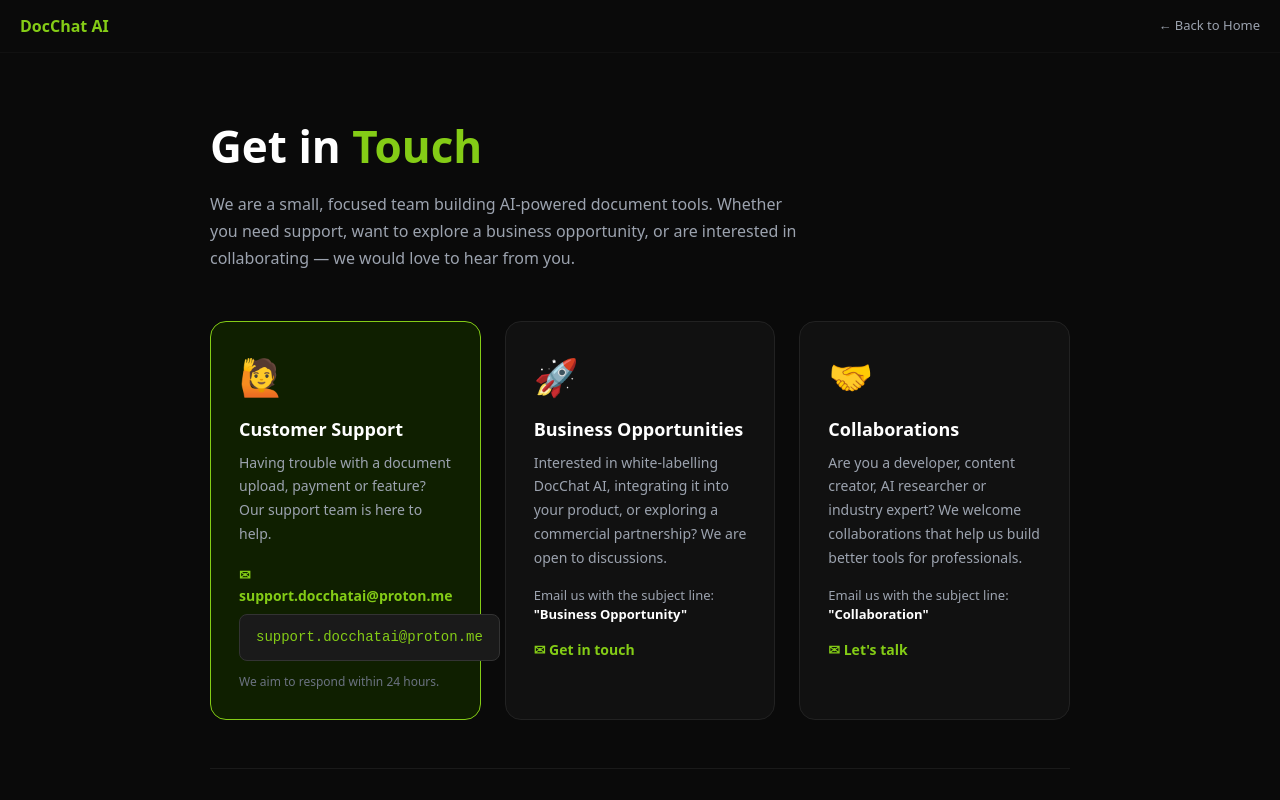
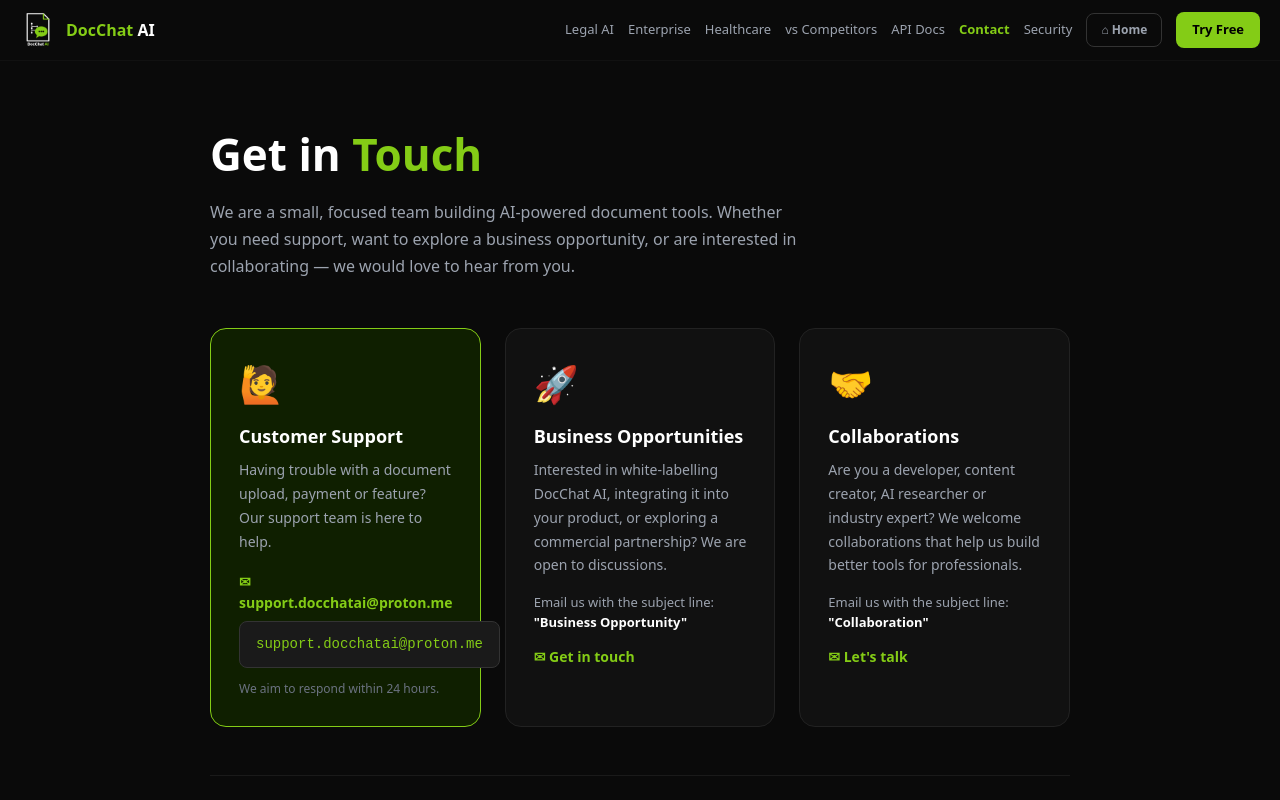
Before and after one commit to justin280/docchat-saas, a Next.js app: page /contact in a window 1280 px wide. Shown: the top 800 px of the page. Built offline with nearby package versions, Linux system fonts and the light colour scheme.

Commit message:
Add NavBar with logo to contact page

```diff
--- a/app/(pages)/contact/page.js
+++ b/app/(pages)/contact/page.js
@@ -1,3 +1,4 @@
+import NavBar from '@/app/components/NavBar';
 export const metadata = {
   title: 'Contact Us | DocChat AI',
   description: 'Get in touch with DocChat AI. Support, business opportunities, collaborations and partnerships — we would love to hear from you.',
@@ -28,10 +29,8 @@ export default function ContactPage() {
 
   return (
     <div style={s.page}>
-      <nav style={s.nav}>
-        <a href="/" style={{fontWeight:'700',color:'#84cc16',textDecoration:'none',fontSize:'16px'}}>DocChat AI</a>
-        <a href="/" style={{color:'#9ca3af',fontSize:'13px',textDecoration:'none',marginLeft:'auto'}}>&#8592; Back to Home</a>
-      </nav>
+            <NavBar activePath="/contact" />
+
 
       <div style={s.content}>
         <h1 style={s.h1}>Get in <span style={s.green}>Touch</span></h1>
```
